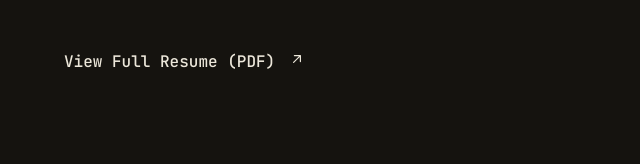
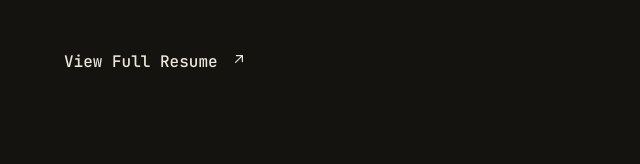
Before and after one commit to Roht5/rohitbagade-portfolio, a plain HTML site: page index.html in a window 1280 px wide. Shown: the part 1906-2070 px from the top of the page, 608-1248 px from the left. Drawn offline with Linux system fonts and the light colour scheme.

Commit message:
Update resume link text to remove PDF label
Links to Drive folder so user can always update the file without changing the link.

Co-Authored-By: Claude Opus 4.6 <noreply@anthropic.com>

```diff
--- a/index.html
+++ b/index.html
@@ -183,8 +183,8 @@
             </ol>
 
             <div class="mt-12">
-              <a class="inline-flex items-baseline font-medium leading-tight text-slate-200 hover:text-teal-300 focus-visible:text-teal-300 group/link text-base" href="https://drive.google.com/drive/u/0/folders/1oGXa3U7pPXHj2WOIi6uaINk5wbx-_pqB" target="_blank" rel="noreferrer noopener" aria-label="View Full Resume (PDF)">
-                <span>View Full Resume (PDF) <svg class="inline-block h-4 w-4 shrink-0 transition-transform group-hover/link:-translate-y-1 group-hover/link:translate-x-1 group-focus-visible/link:-translate-y-1 group-focus-visible/link:translate-x-1 motion-reduce:transition-none ml-1" viewBox="0 0 20 20" fill="currentColor" aria-hidden="true"><path fill-rule="evenodd" d="M5.22 14.78a.75.75 0 001.06 0l7.22-7.22v5.69a.75.75 0 001.5 0v-7.5a.75.75 0 00-.75-.75h-7.5a.75.75 0 000 1.5h5.69l-7.22 7.22a.75.75 0 000 1.06z" clip-rule="evenodd"></path></svg></span>
+              <a class="inline-flex items-baseline font-medium leading-tight text-slate-200 hover:text-teal-300 focus-visible:text-teal-300 group/link text-base" href="https://drive.google.com/drive/u/0/folders/1oGXa3U7pPXHj2WOIi6uaINk5wbx-_pqB" target="_blank" rel="noreferrer noopener" aria-label="View Full Resume">
+                <span>View Full Resume <svg class="inline-block h-4 w-4 shrink-0 transition-transform group-hover/link:-translate-y-1 group-hover/link:translate-x-1 group-focus-visible/link:-translate-y-1 group-focus-visible/link:translate-x-1 motion-reduce:transition-none ml-1" viewBox="0 0 20 20" fill="currentColor" aria-hidden="true"><path fill-rule="evenodd" d="M5.22 14.78a.75.75 0 001.06 0l7.22-7.22v5.69a.75.75 0 001.5 0v-7.5a.75.75 0 00-.75-.75h-7.5a.75.75 0 000 1.5h5.69l-7.22 7.22a.75.75 0 000 1.06z" clip-rule="evenodd"></path></svg></span>
               </a>
             </div>
           </div>
```
